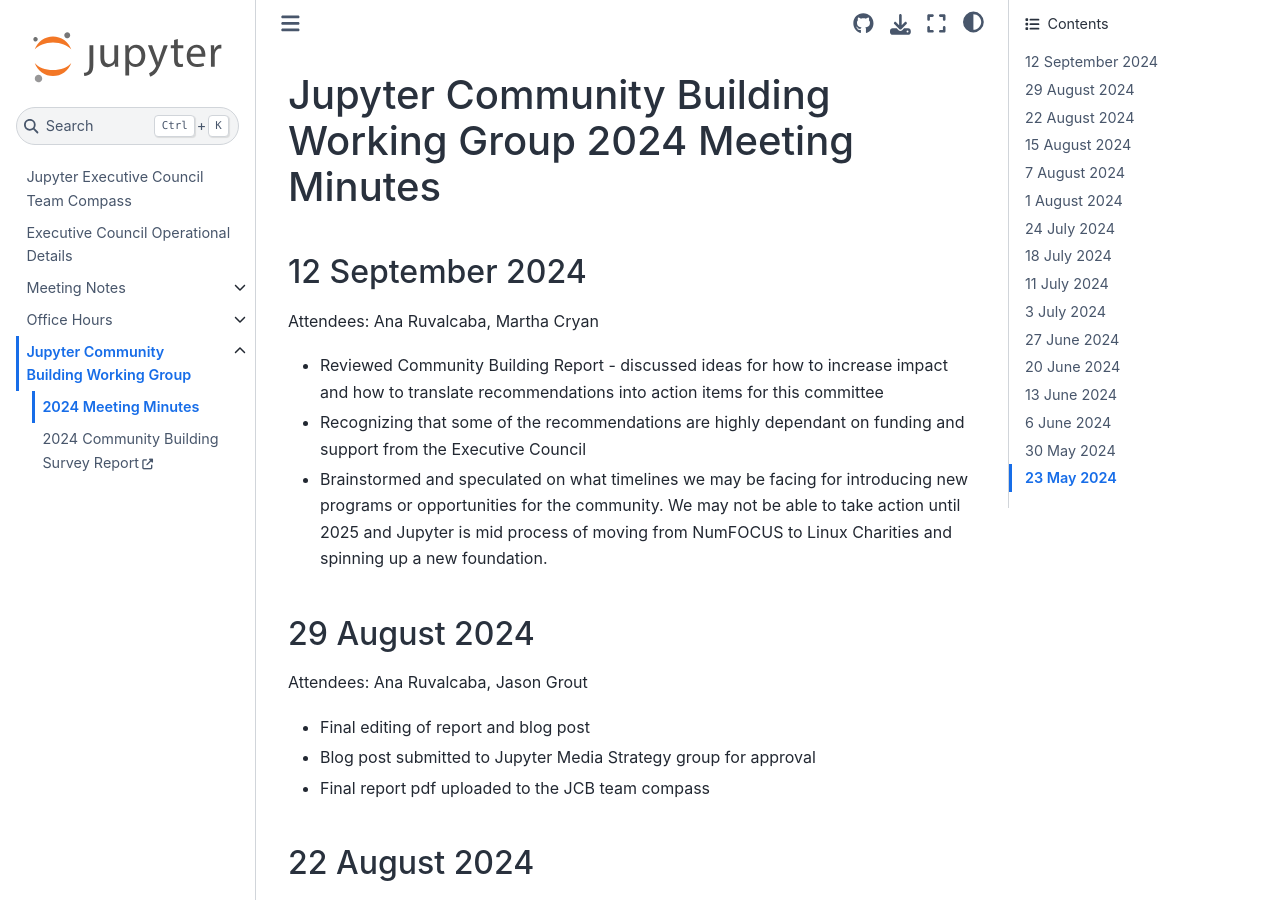
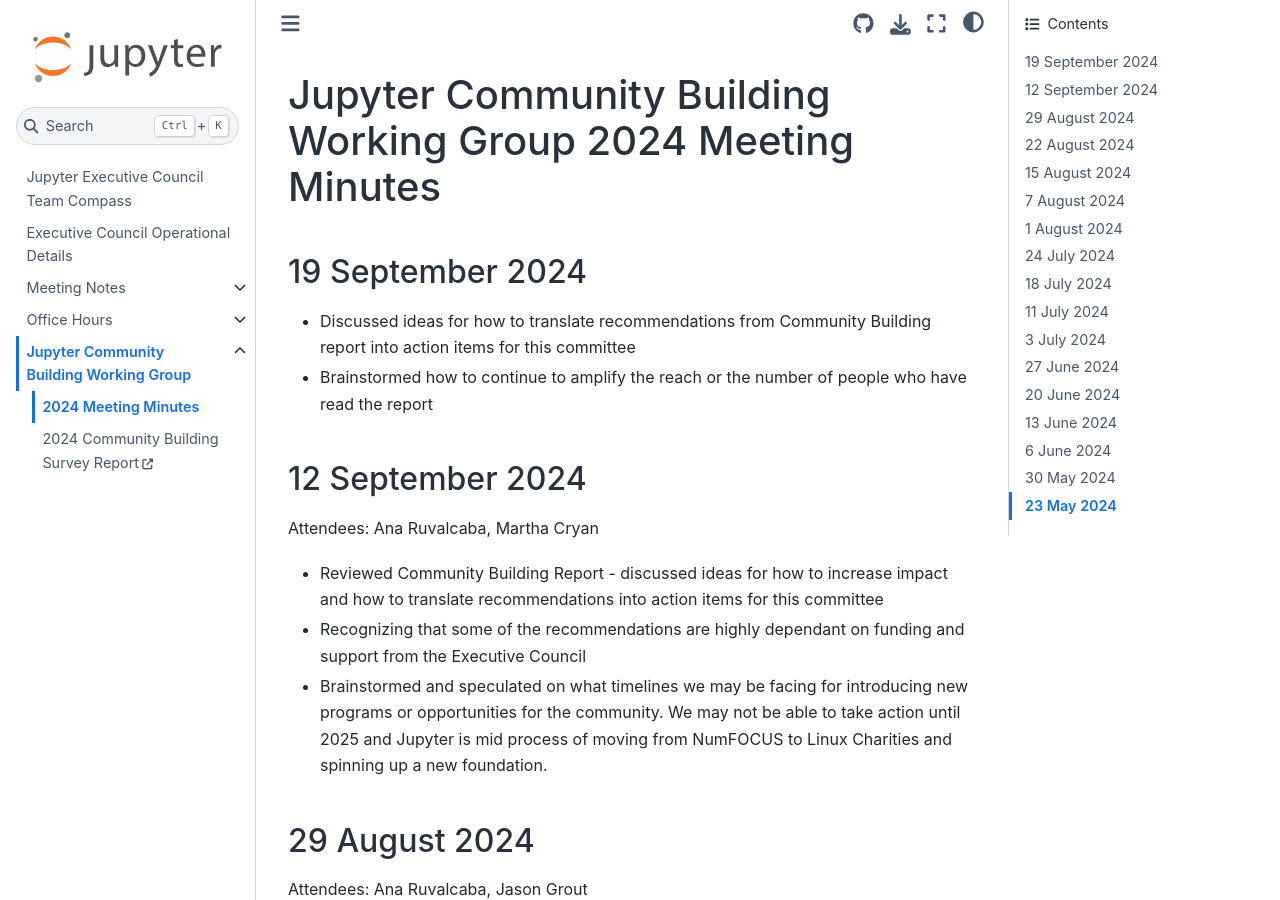
Before and after one commit to jupyter-governance/ec-team-compass, a Sphinx documentation site: the page built from docs/reports/communitybuilding/minutes_2024.md, in a window 1280 px wide and 900 px high. Built offline with Sphinx 7.4.7 and the Sphinx Book theme 1.1.4, drawn with Linux system fonts in a browser that asks for light colours.

Commit message:
Update minutes_2024.md

```diff
--- a/docs/reports/communitybuilding/minutes_2024.md
+++ b/docs/reports/communitybuilding/minutes_2024.md
@@ -1,4 +1,8 @@
 # Jupyter Community Building Working Group 2024 Meeting Minutes
+
+## 19 September 2024
+* Discussed ideas for how to translate recommendations from Community Building report into action items for this committee
+* Brainstormed how to continue to amplify the reach or the number of people who have read the report
 
 ## 12 September 2024
 Attendees: Ana Ruvalcaba, Martha Cryan
```
